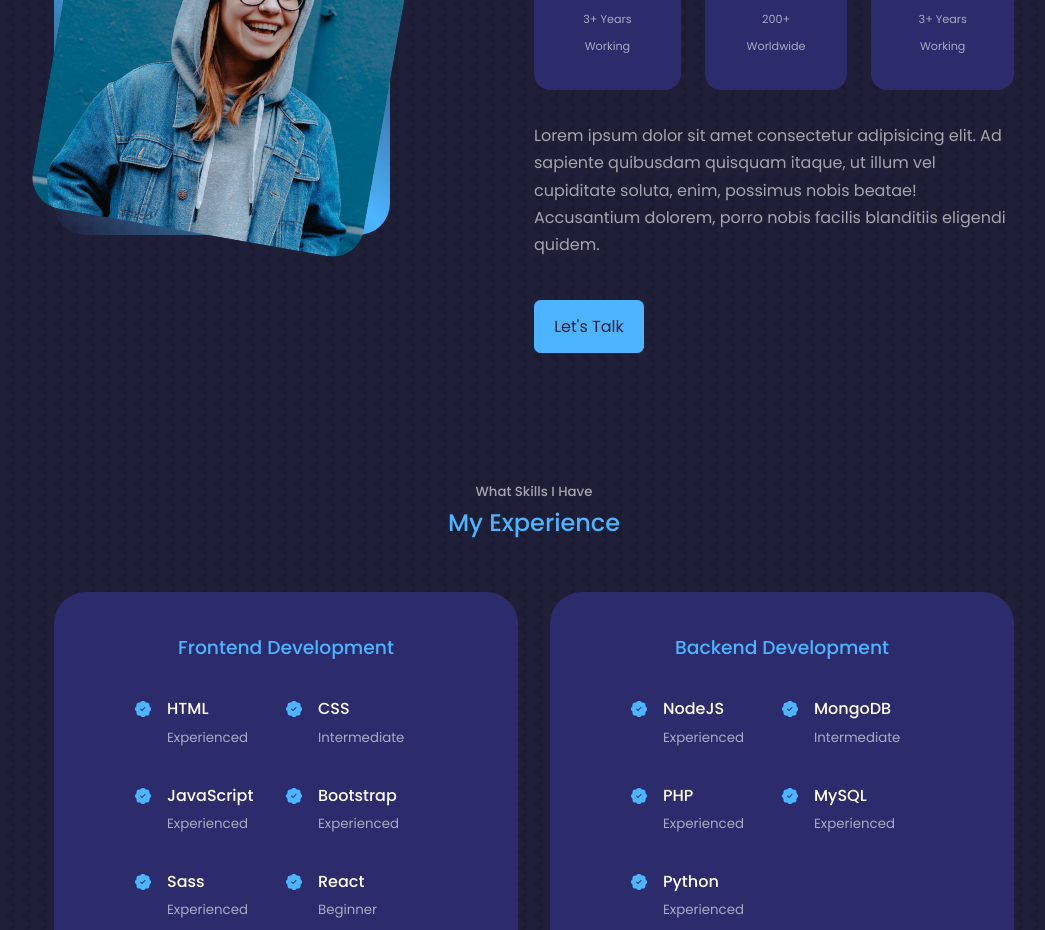
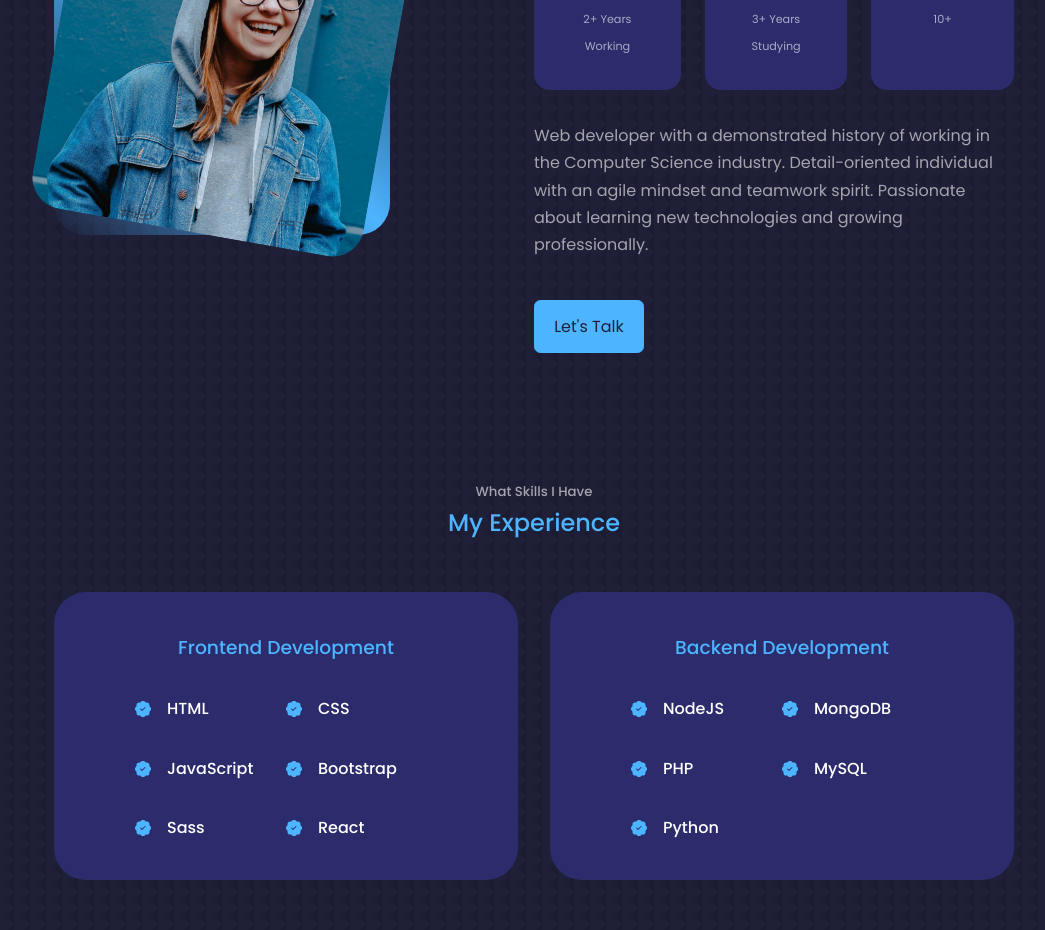
Before and after one commit to Kwts0s/react-portfolio, a React (Create React App) app: page / in a window 1280 px wide. Shown: the part 1140-2070 px from the top of the page, without its empty margins (106-1151 px from the left). Built offline with nearby package versions, Linux system fonts and the light colour scheme.

Commit message:
copywriting

```diff
--- a/src/components/about/About.jsx
+++ b/src/components/about/About.jsx
@@ -22,24 +22,23 @@ const About = () => {
           <article className="about__card">
             <FaAward className="about__icon"/>
             <h5>Experience</h5>
-            <small>3+ Years Working</small>
+            <small>2+ Years Working</small>
           </article>
 
           <article className="about__card">
             <FiUsers className="about__icon"/>
-            <h5>Clients</h5>
-            <small>200+ Worldwide</small>
+            <h5>Studies</h5>
+            <small>3+ Years Studying</small>
           </article>
 
           <article className="about__card">
             <VscFolderLibrary className="about__icon"/>
             <h5>Projects</h5>
-            <small>3+ Years Working</small>
+            <small>10+ </small>
           </article>
 
         </div>
-        <p>Lorem ipsum dolor sit amet consectetur adipisicing elit. Ad sapiente quibusdam quisquam itaque, ut illum vel cupiditate soluta, enim, possimus nobis beatae! Accusantium dolorem, porro nobis facilis blanditiis eligendi quidem.
-
+        <p>Web developer with a demonstrated history of working in the Computer Science industry. Detail-oriented individual with an agile mindset and teamwork spirit. Passionate about learning new technologies and growing professionally.
         </p>
 
         <a href="#contact" className="btn btn-primary">Let's Talk</a>
--- a/src/components/experience/Experience.jsx
+++ b/src/components/experience/Experience.jsx
@@ -19,42 +19,42 @@ const Experience = () => {
               <BsPatchCheckFill className='experience__details-icon'/>
               <div>
               <h4>HTML</h4>
-              <small className='text-light'>Experienced</small>
+              {/* <small className='text-light'>Experienced</small> */}
               </div>
             </article>
             <article className="experience__details">
               <BsPatchCheckFill className='experience__details-icon'/>
               <div>
               <h4>CSS</h4>
-              <small className='text-light'>Intermediate</small>
+              {/* <small className='text-light'>Intermediate</small> */}
               </div>
             </article>
             <article className="experience__details">
               <BsPatchCheckFill className='experience__details-icon'/>
               <div>
               <h4>JavaScript</h4>
-              <small className='text-light'>Experienced</small>
+              {/* <small className='text-light'>Experienced</small> */}
               </div>
             </article>
             <article className="experience__details">
               <BsPatchCheckFill className='experience__details-icon'/>
               <div>
               <h4>Bootstrap</h4>
-              <small className='text-light'>Experienced</small>
+              {/* <small className='text-light'>Experienced</small> */}
               </div>
             </article>
             <article className="experience__details">
               <BsPatchCheckFill className='experience__details-icon'/>
               <div>
               <h4>Sass</h4>
-              <small className='text-light'>Experienced</small>
+              {/* <small className='text-light'>Experienced</small> */}
               </div>
             </article>
             <article className="experience__details">
               <BsPatchCheckFill className='experience__details-icon'/>
               <div>
               <h4>React</h4>
-              <small className='text-light'>Beginner</small>
+              {/* <small className='text-light'>Beginner</small> */}
               </div>
             </article>
           </div>
@@ -69,35 +69,35 @@ const Experience = () => {
               <BsPatchCheckFill className='experience__details-icon'/>
               <div>
               <h4>NodeJS</h4>
-              <small className='text-light'>Experienced</small>
+              {/* <small className='text-light'>Experienced</small> */}
               </div>
             </article>
             <article className="experience__details">
               <BsPatchCheckFill className='experience__details-icon'/>
               <div>
               <h4>MongoDB</h4>
-              <small className='text-light'>Intermediate</small>
+              {/* <small className='text-light'>Intermediate</small> */}
               </div>
             </article>
             <article className="experience__details">
               <BsPatchCheckFill className='experience__details-icon'/>
               <div>
               <h4>PHP</h4>
-              <small className='text-light'>Experienced</small>
+              {/* <small className='text-light'>Experienced</small> */}
               </div>
             </article>
             <article className="experience__details">
               <BsPatchCheckFill className='experience__details-icon'/>
               <div>
               <h4>MySQL</h4>
-              <small className='text-light'>Experienced</small>
+              {/* <small className='text-light'>Experienced</small> */}
               </div>
             </article>
             <article className="experience__details">
               <BsPatchCheckFill className='experience__details-icon'/>
               <div>
               <h4>Python</h4>
-              <small className='text-light'>Experienced</small>
+              {/* <small className='text-light'>Experienced</small> */}
               </div>
             </article>
 
```
